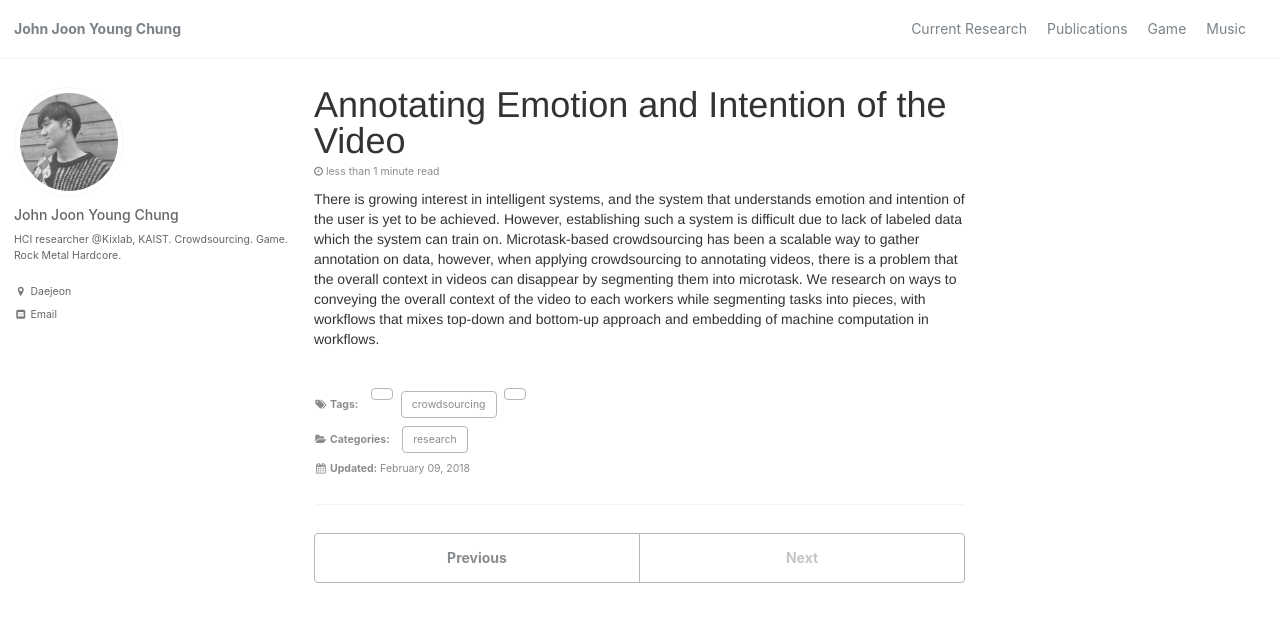
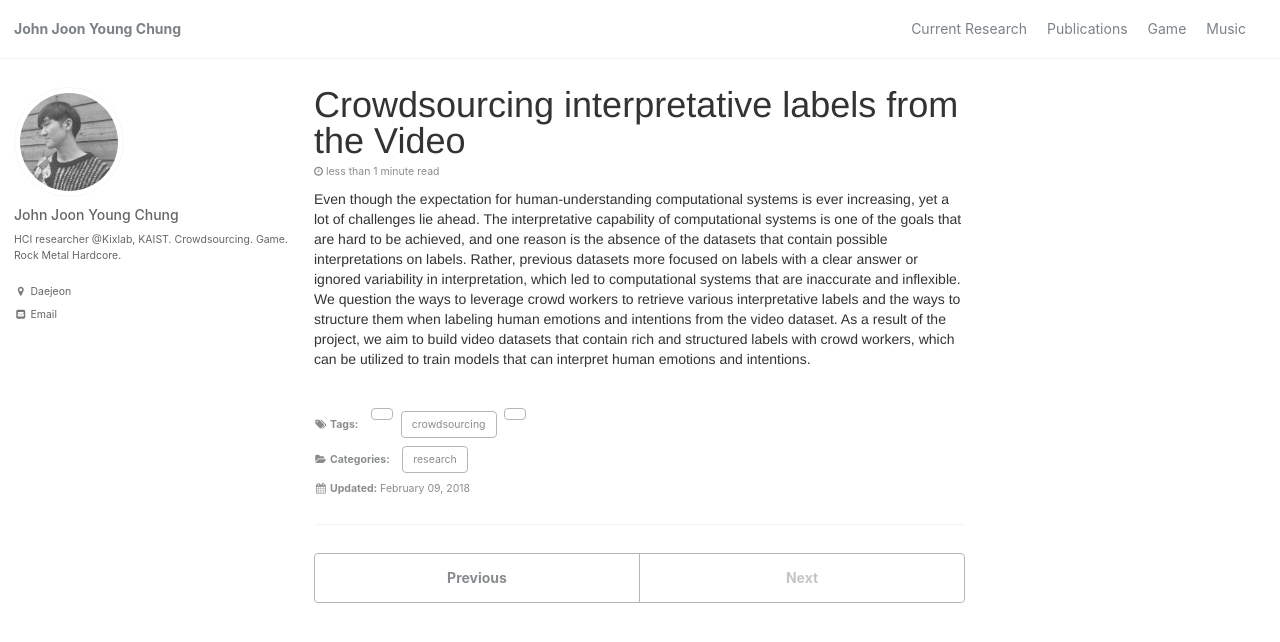
Before and after one commit to johnr0/johnr0.github.io, a Jekyll site: the page built from _posts/research/2018-02-09-Annotating Emotion and Intention for the Video.markdown, in a window 1280 px wide and 900 px high. Shown: the top 642 px of the window. Built offline with Jekyll 4.4.1, drawn with Linux system fonts in a browser that asks for light colours.

Commit message:
suggestbot changed

```diff
--- a/_posts/research/2018-02-09-Annotating Emotion and Intention for the Video.markdown
+++ b/_posts/research/2018-02-09-Annotating Emotion and Intention for the Video.markdown
@@ -1,5 +1,5 @@
 ---
-title: "Annotating Emotion and Intention of the Video"
+title: "Crowdsourcing interpretative labels from the Video"
 categories:
   - research
 layout: single
@@ -7,4 +7,4 @@ tags:
   - crowdsourcing, video
 img: 2018-video-annotate.png
 ---
-There is growing interest in intelligent systems, and the system that understands emotion and intention of the user is yet to be achieved. However, establishing such a system is difficult due to lack of labeled data which the system can train on. Microtask-based crowdsourcing has been a scalable way to gather annotation on data, however, when applying crowdsourcing to annotating videos, there is a problem that the overall context in videos can disappear by segmenting them into microtask. We research on ways to conveying the overall context of the video to each workers while segmenting tasks into pieces, with workflows that mixes top-down and bottom-up approach and embedding of machine computation in workflows.
+Even though the expectation for human-understanding computational systems is ever increasing, yet a lot of challenges lie ahead. The interpretative capability of computational systems is one of the goals that are hard to be achieved, and one reason is the absence of the datasets that contain possible interpretations on labels. Rather, previous datasets more focused on labels with a clear answer or ignored variability in interpretation, which led to computational systems that are inaccurate and inflexible. We question the ways to leverage crowd workers to retrieve various interpretative labels and the ways to structure them when labeling human emotions and intentions from the video dataset. As a result of the project, we aim to build video datasets that contain rich and structured labels with crowd workers, which can be utilized to train models that can interpret human emotions and intentions.
```
Also changed, not shown: 1 other file.
